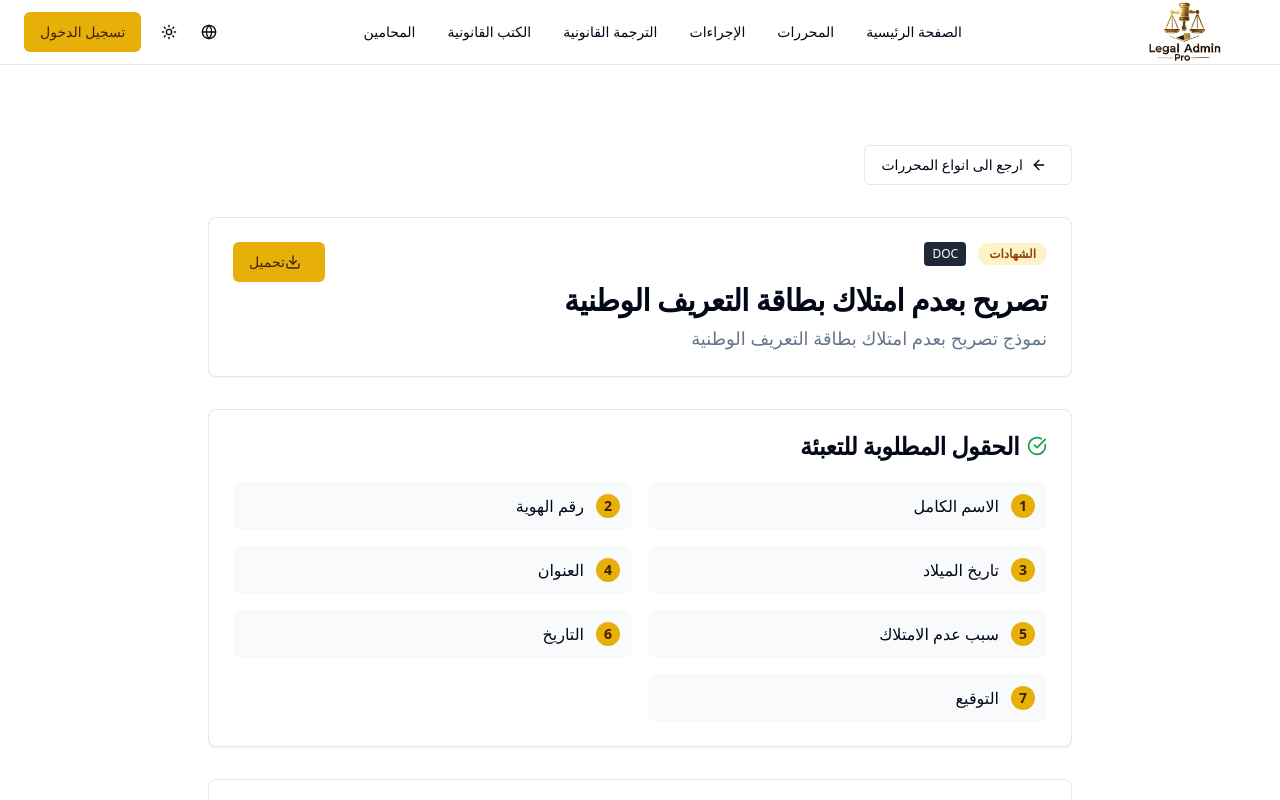
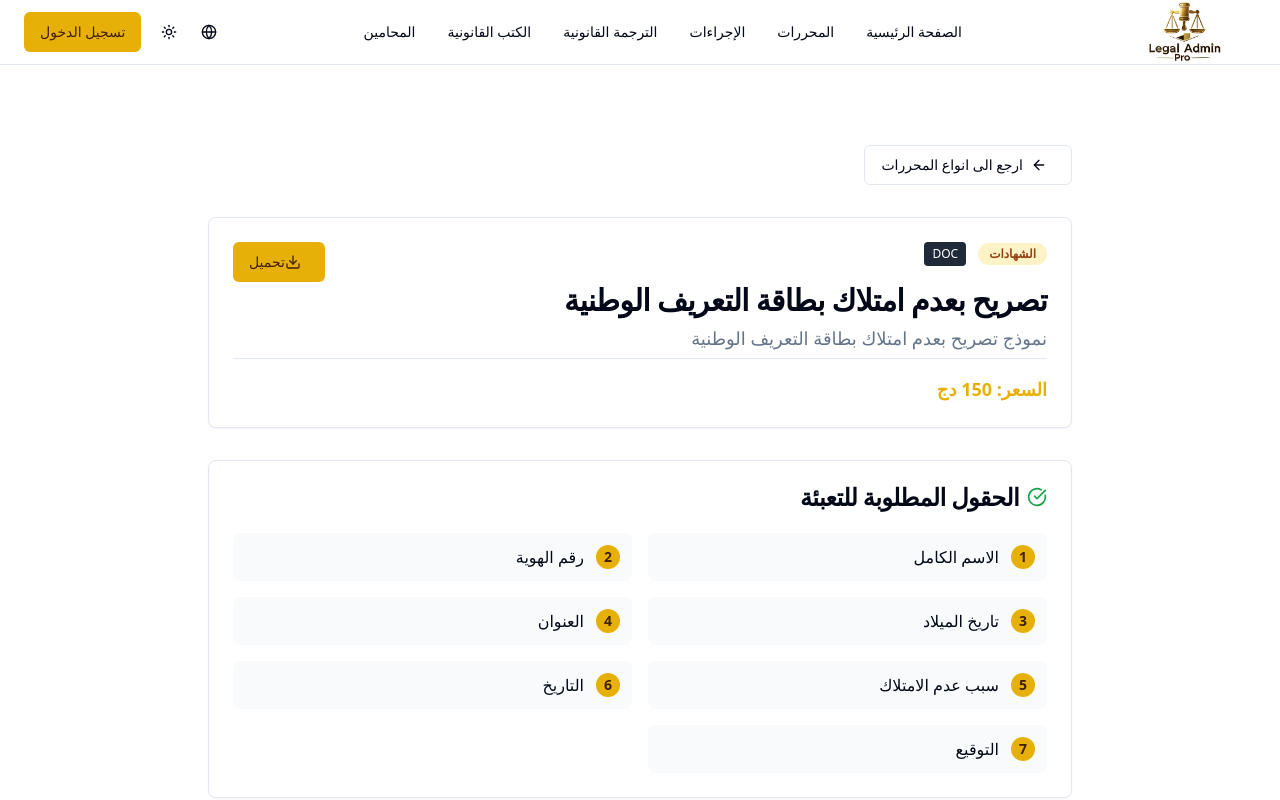
Before and after one commit to AhmedBsl/LAP-legal-admin-pro-, a Next.js app: page /documents/1 in a window 1280 px wide. Shown: the top 800 px of the page. Built offline with nearby package versions, Linux system fonts and the light colour scheme.

Commit message:
Update page.tsx

```diff
--- a/app/documents/[id]/page.tsx
+++ b/app/documents/[id]/page.tsx
@@ -67,6 +67,15 @@ export default function DocumentDetailPage() {
                 <p className="text-muted-foreground text-lg">
                   {language === "ar" ? document.description : document.descriptionEn}
                 </p>
+
+                {/* Add price display here */}
+                <div className="mt-4 pt-4 border-t">
+                  <div className="flex items-center">
+                    <span className="text-primary font-semibold text-lg" style={{ direction: language === "ar" ? "rtl" : "ltr" }}>
+                      {language === "ar" ? `السعر: ${document.price} دج` : `Price: ${document.price} DA`}
+                    </span>
+                  </div>
+                </div>
               </CardHeader>
             </Card>
 
```
